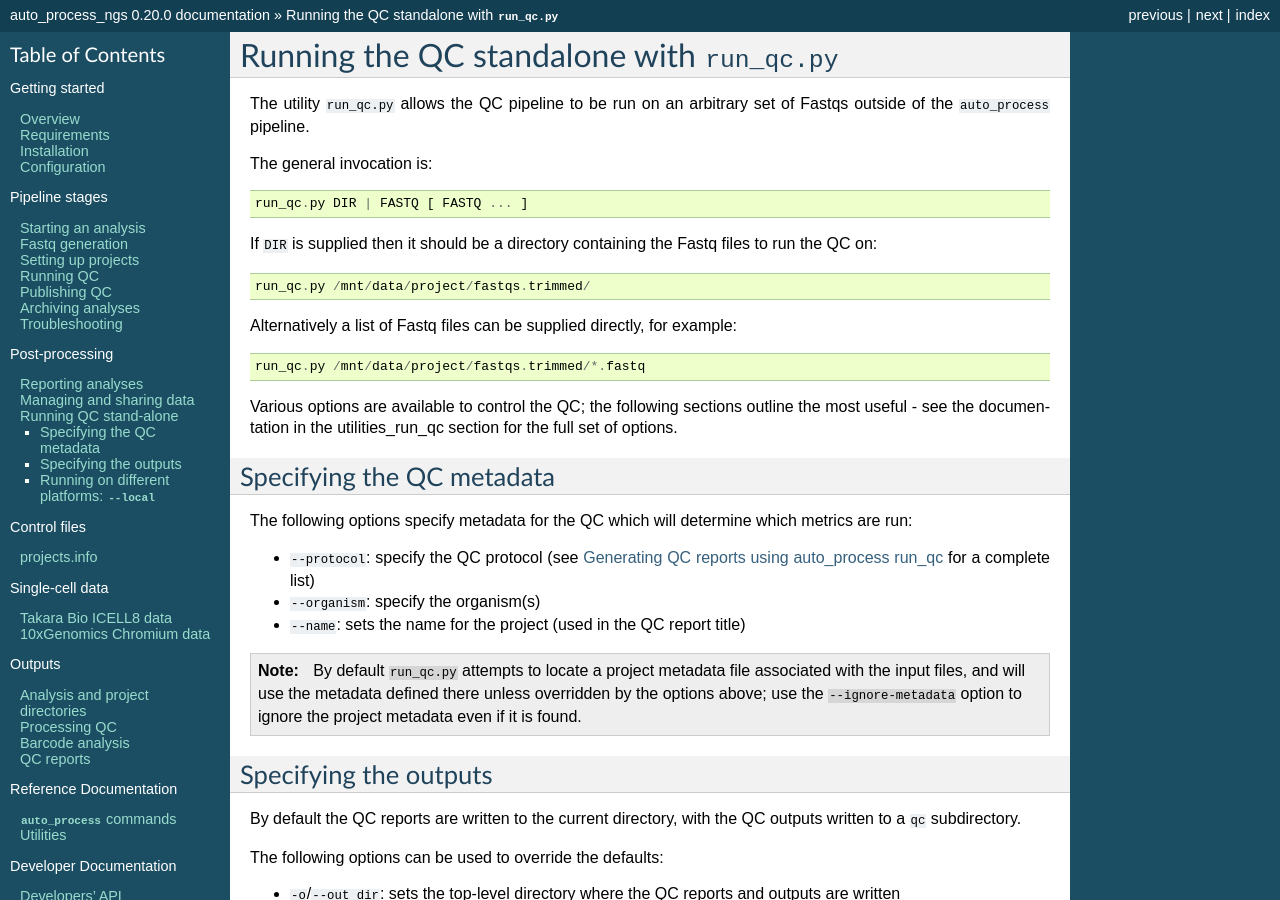
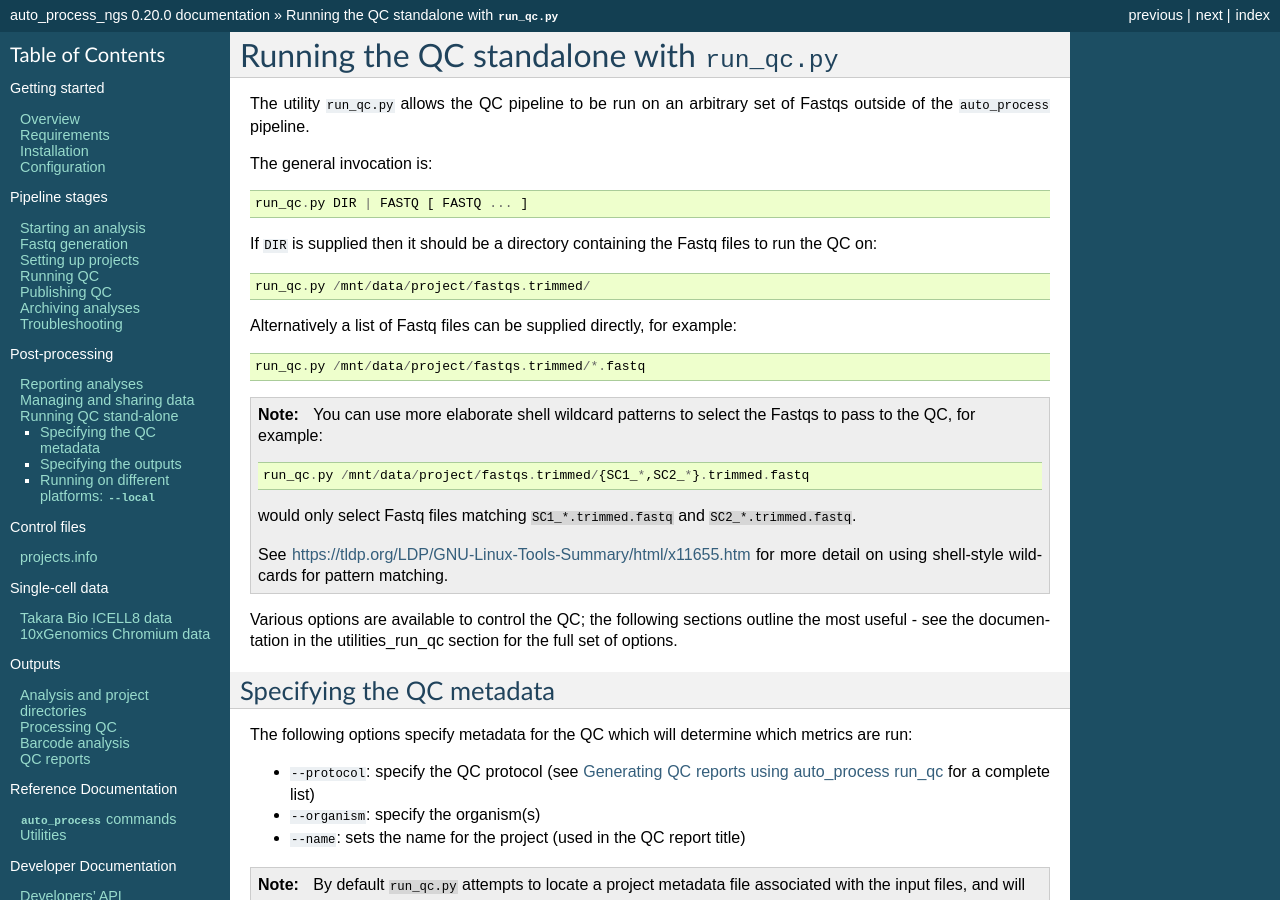
Before and after one commit to fls-bioinformatics-core/auto_process_ngs, a Sphinx documentation site: the page built from docs/source/using/run_qc_standalone.rst, in a window 1280 px wide and 900 px high. Built offline with Sphinx 7.4.7, drawn with Linux system fonts in a browser that asks for light colours.

Commit message:
run_qc.py: update documentation to include Fastq selection using shell wildcard patterns.

```diff
--- a/docs/source/using/run_qc_standalone.rst
+++ b/docs/source/using/run_qc_standalone.rst
@@ -23,6 +23,22 @@ for example:
 ::
 
    run_qc.py /mnt/data/project/fastqs.trimmed/*.fastq
+
+.. note::
+
+   You can use more elaborate shell wildcard patterns to select
+   the Fastqs to pass to the QC, for example:
+
+   ::
+
+      run_qc.py /mnt/data/project/fastqs.trimmed/{SC1_*,SC2_*}.trimmed.fastq
+
+   would only select Fastq files matching ``SC1_*.trimmed.fastq``
+   and ``SC2_*.trimmed.fastq``.
+
+   See https://tldp.org/LDP/GNU-Linux-Tools-Summary/html/x11655.htm
+   for more detail on using shell-style wildcards for pattern
+   matching.
 
 Various options are available to control the QC; the following
 sections outline the most useful - see the documentation in the
```
